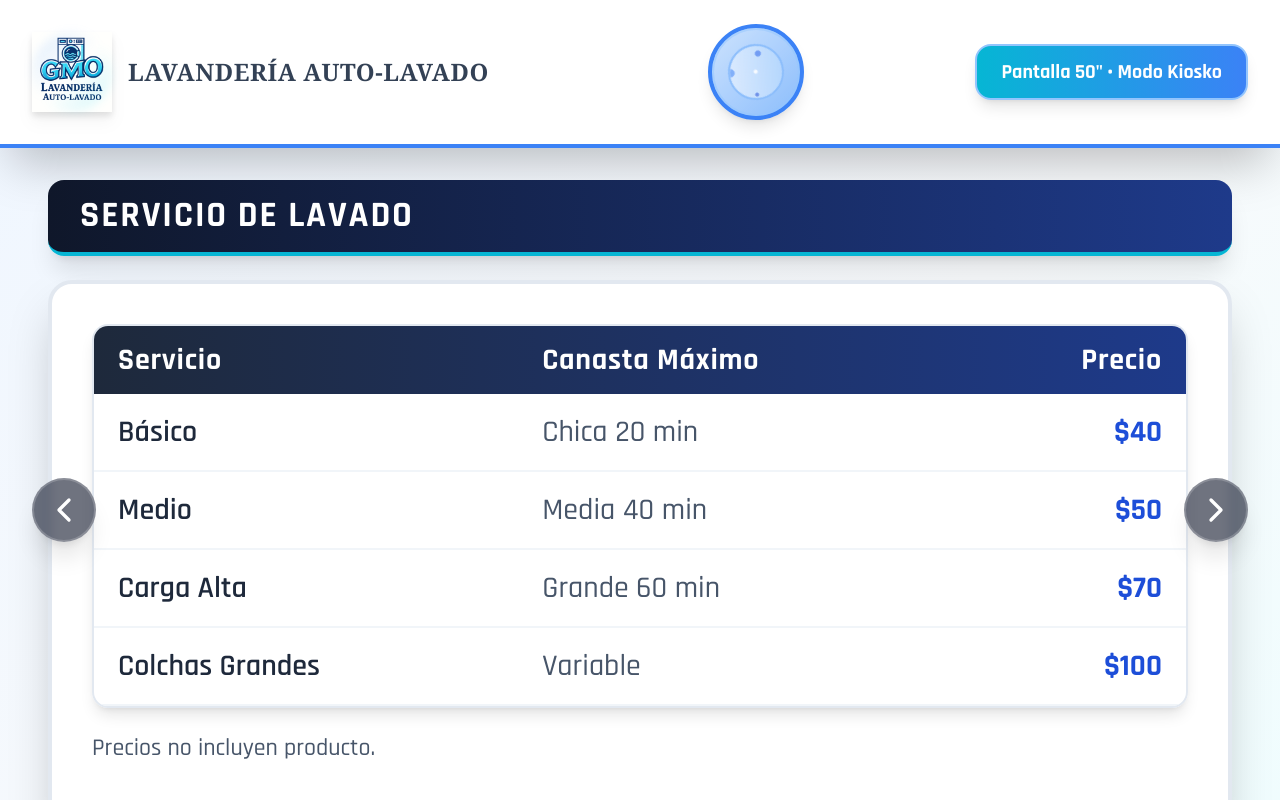
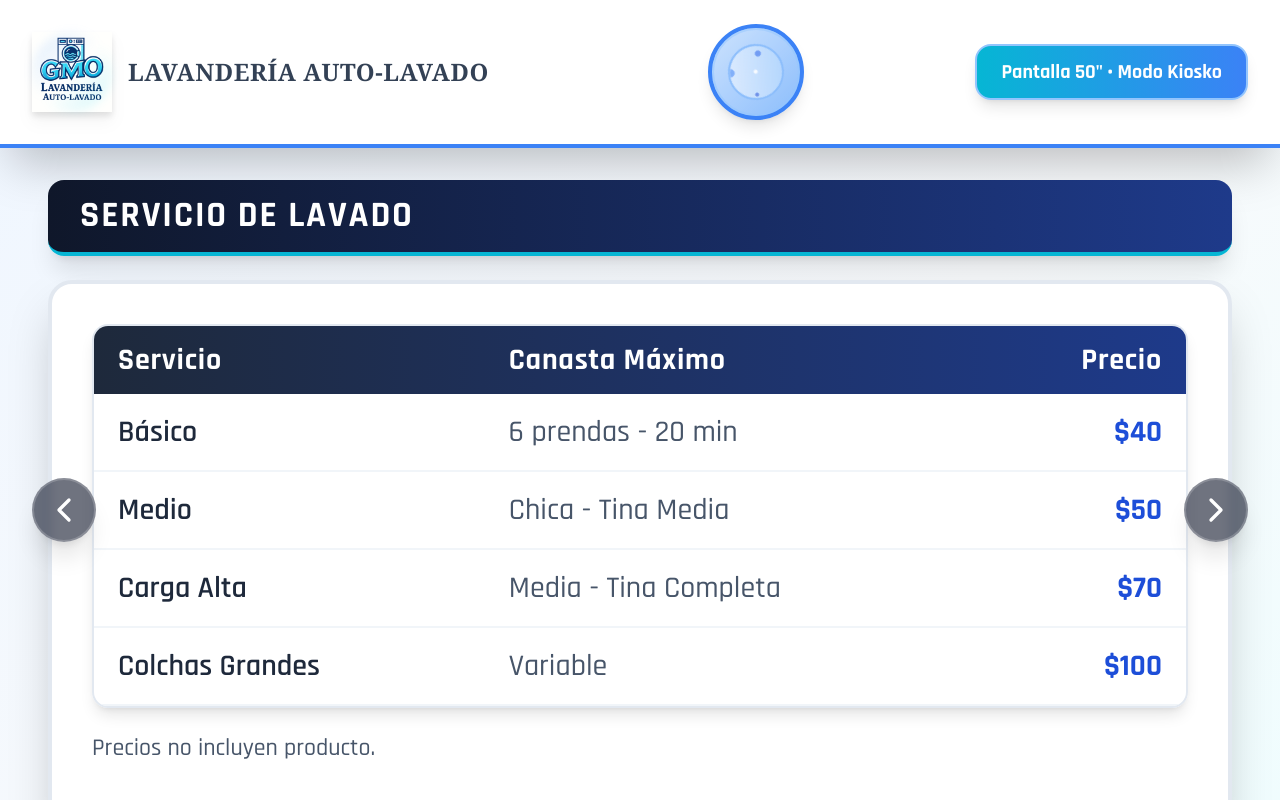
Before and after one commit to montanogilberto/menuLaundy, a React (Vite) app: page / in a window 1280 px wide. Shown: the top 800 px of the page. Built offline with nearby package versions, Linux system fonts and the light colour scheme.

Commit message:
new max load v2

```diff
--- a/src/data/services.ts
+++ b/src/data/services.ts
@@ -35,14 +35,15 @@ export const getCurrentMusicSelection = () => {
   };
 };
 
+
 export const slides: Slide[] = [
   {
     type: 'service',
     title: 'SERVICIO DE LAVADO',
     services: [
-      { name: 'Básico', max: 'Chica 20 min', price: '$40' },
-      { name: 'Medio', max: 'Media 40 min', price: '$50' },
-      { name: 'Carga Alta', max: 'Grande 60 min', price: '$70' },
+      { name: 'Básico', max: '6 prendas - 20 min', price: '$40' },
+      { name: 'Medio', max: 'Chica - Tina Media', price: '$50' },
+      { name: 'Carga Alta', max: 'Media - Tina Completa', price: '$70' },
       { name: 'Colchas Grandes', max: 'Variable', price: '$100' },
     ],
     note: 'Precios no incluyen producto.',
@@ -51,9 +52,9 @@ export const slides: Slide[] = [
     type: 'service',
     title: 'SERVICIO DE SECADO',
     services: [
-      { name: '40 min', max: 'Chica', price: '$60' },
-      { name: '50 min', max: 'Media', price: '$70' },
-      { name: '60 min', max: 'Grande', price: '$80' },
+      { name: '40 min', max: '6 prendas', price: '$60' },
+      { name: '50 min', max: 'Tina Media', price: '$70' },
+      { name: '60 min', max: 'Tina Completa', price: '$80' },
       { name: 'Colchas Grandes', max: 'Variable', price: '$100' },
     ],
   },
@@ -65,9 +66,9 @@ export const slides: Slide[] = [
     type: 'service',
     title: 'SERVICIO COMPLETO',
     services: [
-      { name: 'Básico', max: 'Chica 20 min', price: '$160' },
-      { name: 'Medio', max: 'Media 40 min', price: '$180' },
-      { name: 'Carga Alta', max: 'Grande 60 min', price: '$230' },
+      { name: 'Básico', max: '6 prendas - 20 min', price: '$160' },
+      { name: 'Medio', max: 'Chica - Tina Media', price: '$180' },
+      { name: 'Carga Alta', max: 'Media - Tina Completa', price: '$230' },
       { name: 'Colchas Grandes', max: 'Variable', price: '$260' },
     ],
     note: '<strong>Incluye:</strong> Lavado + Secado + Doblado + Jabón y Suavitel<br>🕒 Entrega: 3 horas',
```
